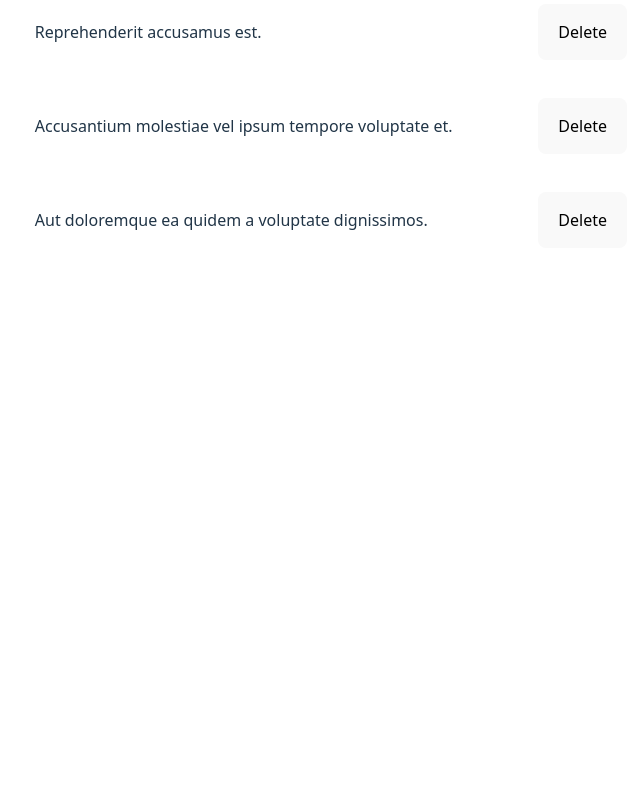
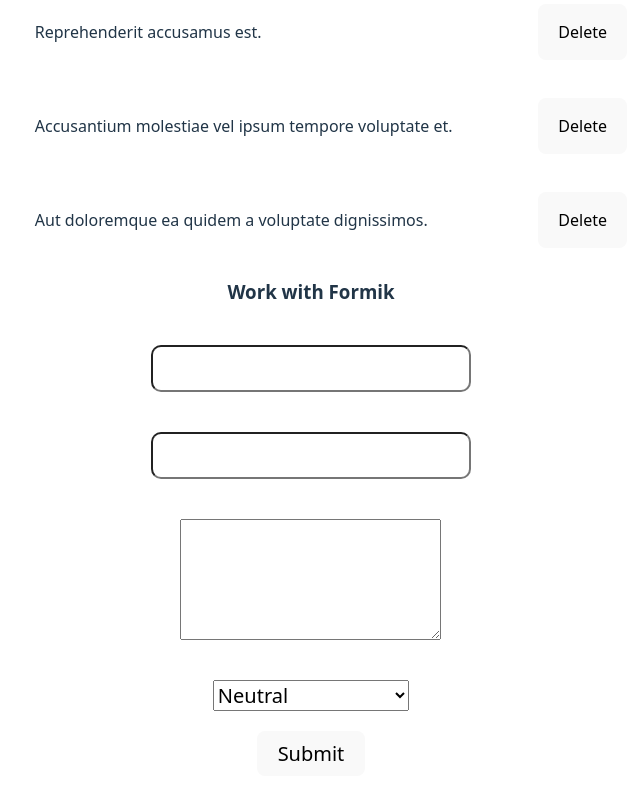
Before and after one commit to VladimirObidchuk/goit-rj-pr-1, a React (Vite) app: page / in a window 1280 px wide. Shown: the part 2714-3514 px from the top of the page, without its empty margins (329-969 px from the left). Before the commit the page ends 3021 px from the top, so only its background shows below. Built offline with nearby package versions, Linux system fonts and the light colour scheme.

Commit message:
add Formik module form

```diff
--- a/package.json
+++ b/package.json
@@ -11,6 +11,7 @@
   },
   "dependencies": {
     "clsx": "^2.1.1",
+    "formik": "^2.4.6",
     "modern-normalize": "^3.0.1",
     "react": "^19.0.0",
     "react-dom": "^19.0.0"
--- a/src/components/App.jsx
+++ b/src/components/App.jsx
@@ -14,6 +14,7 @@ import initialTasks from "../task.json";
 import TaskList from "./tasklist/TaskList";
 import FormTask from "./formtask/FormTask";
 import Filter from "./filtertasks/Filter";
+import FeedbackForm from "./formikform/Formik";
 
 export default function App() {
   const [lang, setLang] = useState("uk");
@@ -93,6 +94,10 @@ export default function App() {
         <Filter value={filter} onFilter={setFilter} />
         <TaskList tasks={visibleTasks} onDelete={deleteTask} />
       </div>
+      <div>
+        <h3>Work with Formik</h3>
+        <FeedbackForm />
+      </div>
     </div>
   );
 }
--- /dev/null
+++ b/src/components/formikform/Formik.jsx
@@ -0,0 +1,54 @@
+import { useId } from "react";
+import css from "./Formik.module.css";
+import { Field, Form, Formik } from "formik";
+
+const initialValues = {
+  username: "",
+  email: "",
+  message: "",
+  level: "neutral",
+};
+
+const FeedbackForm = () => {
+  const nameFieldId = useId();
+  const emailFildId = useId();
+  const descId = useId();
+  const selectId = useId();
+
+  const handleSubmit = (value, actions) => {
+    console.log(" value", value);
+    actions.resetForm();
+  };
+  return (
+    <Formik initialValues={initialValues} onSubmit={handleSubmit}>
+      <Form className={css.form}>
+        <label htmlFor={nameFieldId}></label>
+        <Field
+          id={nameFieldId}
+          className={css.item}
+          type="text"
+          name="username"
+        />
+        <label htmlFor={emailFildId}></label>
+        <Field
+          id={emailFildId}
+          className={css.item}
+          type="email"
+          name="email"
+        />
+        <label htmlFor={descId}></label>
+        <Field as="textarea" rows="5" id={descId} name="message" />
+        <label htmlFor={selectId}></label>
+        <Field as="select" id={selectId} name="level" className={css.select}>
+          <option value="good">Good</option>
+          <option value="neutral">Neutral</option>
+          <option value="bad">Bad</option>
+        </Field>
+        <button className={css.btn} type="submit">
+          Submit
+        </button>
+      </Form>
+    </Formik>
+  );
+};
+export default FeedbackForm;
--- /dev/null
+++ b/src/components/formikform/Formik.module.css
@@ -0,0 +1,20 @@
+.form {
+  display: flex;
+  flex-direction: column;
+  gap: 20px;
+  justify-content: center;
+  align-items: center;
+  font-size: 20px;
+  font-weight: 50;
+}
+.item {
+  padding: 10px;
+  border-radius: 10px;
+  outline: none;
+}
+.btn {
+  padding: 10px 20px;
+}
+.select {
+  width: 30%;
+}
```
Also changed, not shown: 1 other file (tests, documents, lock files or other folders).
